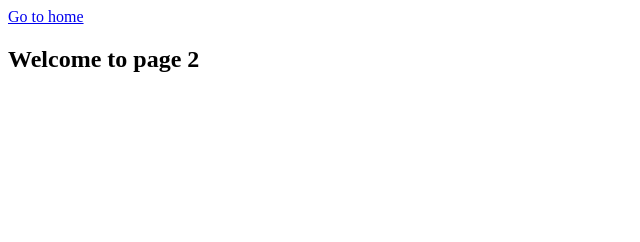
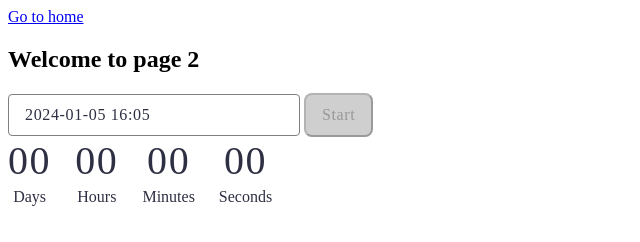
Before and after one commit to royalll1991/goit-js-hw-10, a website built with Vite: page src/1-timer.html in a window 1280 px wide. Shown: the whole page, without its empty margins (0-640 px from the left). Built offline with nearby package versions, Linux system fonts and the light colour scheme.

Commit message:
first-task

```diff
--- a/package.json
+++ b/package.json
@@ -9,12 +9,14 @@
     "preview": "vite preview"
   },
   "devDependencies": {
-    "vite": "^4.0.5",
-    "glob": "^8.1.0"
+    "glob": "^8.1.0",
+    "vite": "^4.0.5"
   },
   "author": "Alexander Repeta <alexander.repeta@gmail.com>",
   "license": "ISC",
   "dependencies": {
+    "flatpickr": "^4.6.13",
+    "izitoast": "^1.4.0",
     "vite-plugin-full-reload": "^1.0.5",
     "vite-plugin-html-inject": "^1.0.1"
   }
--- a/src/1-timer.html
+++ b/src/1-timer.html
@@ -12,6 +12,29 @@
       <a href="./index.html">Go to home</a>
       <h1>Welcome to page 2</h1>
     </section>
+
+    <input type="text" id="datetime-picker" />
+<button type="button" data-start id="start-button" disabled>Start</button>
+
+<div class="timer">
+  <div class="field">
+    <span class="value" data-days>00</span>
+    <span class="label">Days</span>
+  </div>
+  <div class="field">
+    <span class="value" data-hours>00</span>
+    <span class="label">Hours</span>
+  </div>
+  <div class="field">
+    <span class="value" data-minutes>00</span>
+    <span class="label">Minutes</span>
+  </div>
+  <div class="field">
+    <span class="value" data-seconds>00</span>
+    <span class="label">Seconds</span>
+  </div>
+</div>
+
     <script type="module" src="./js/1-timer.js"></script>
   </body>
 </html>
--- a/src/css/1-timer.css
+++ b/src/css/1-timer.css
@@ -0,0 +1,60 @@
+.timer{display: flex;
+    gap: 24px;
+}
+.field{display: flex;
+flex-direction: column;
+align-items: center;
+}
+
+.value{color: #2E2F42;
+    font-family: Montserrat;
+    font-size: 40px;
+    font-style: normal;
+    font-weight: 400;
+    line-height: 1.2em;
+    letter-spacing: 1.6px;}
+
+.label{color: #2E2F42;
+
+    font-family: Montserrat;
+    font-size: 16px;
+    font-style: normal;
+    font-weight: 400;
+    line-height: 1.5em;}
+
+#datetime-picker{width: 272px;
+
+    border-radius: 4px;
+    background: #FFF;
+    border: 1px solid #808080;
+    color: #2E2F42;
+    font-family: Montserrat;
+    font-size: 16px;
+    font-style: normal;
+    font-weight: 400;
+    line-height: 1.5em;
+    letter-spacing: 0.64px;
+padding-left: 16px;
+padding-top: 8px;
+padding-bottom: 8px;
+}
+
+    #datetime-picker:hover{border: 1px solid #000;}
+    #datetime-picker:active{border: 1px solid #4E75FF;}
+    #datetime-picker:disabled{background: #FAFAFA;}
+
+button{border-radius: 8px;
+    background: #4E75FF;
+    padding: 8px 16px;
+    color: #FFF;
+    font-family: Montserrat;
+    font-size: 16px;
+    font-style: normal;
+    font-weight: 500;
+    line-height: 1.5em;
+    letter-spacing: 0.64px;}
+
+    button:hover{background: #6C8CFF;
+        color: #FFF;}
+    button:disabled{color: #989898;
+        background: #CFCFCF;}
--- a/src/js/1-timer.js
+++ b/src/js/1-timer.js
@@ -0,0 +1,74 @@
+import flatpickr from "flatpickr";
+import "flatpickr/dist/flatpickr.min.css";
+import iziToast from "izitoast";
+
+document.addEventListener('DOMContentLoaded', function() {
+  const datetimePicker = document.getElementById('datetime-picker');
+  const startButton = document.getElementById('start-button');
+  const countdownDisplay = document.querySelector('.timer');
+
+  let userSelectedDate;
+
+  flatpickr(datetimePicker, {
+    enableTime: true,
+    time_24hr: true,
+    defaultDate: new Date(),
+    minuteIncrement: 1,
+    onClose: function(selectedDates) {
+      if (selectedDates.length > 0 && selectedDates[0] > new Date()) {
+        userSelectedDate = selectedDates[0];
+        startButton.removeAttribute('disabled');
+      } else {
+        startButton.setAttribute('disabled', 'disabled');
+
+        iziToast.show({
+          message: 'Please choose a date in the future'
+        });
+      }
+    },
+  });
+
+  startButton.addEventListener('click', function() {
+    startCountdownTimer();
+  });
+
+  function startCountdownTimer() {
+    const timerInterval = setInterval(function() {
+      const remainingTime = userSelectedDate - new Date();
+
+      if (remainingTime <= 0) {
+        clearInterval(timerInterval);
+        updateCountdownDisplay(0, 0, 0, 0);
+        startButton.setAttribute('disabled', 'disabled');
+      } else {
+        const { days, hours, minutes, seconds } = convertMs(remainingTime);
+        updateCountdownDisplay(days, hours, minutes, seconds);
+      }
+    }, 1000);
+  }
+
+  function updateCountdownDisplay(days, hours, minutes, seconds) {
+    document.querySelector('[data-days]').textContent = addLeadingZero(days);
+    document.querySelector('[data-hours]').textContent = addLeadingZero(hours);
+    document.querySelector('[data-minutes]').textContent = addLeadingZero(minutes);
+    document.querySelector('[data-seconds]').textContent = addLeadingZero(seconds);
+  }
+
+  function addLeadingZero(value) {
+    return value < 10 ? `0${value}` : value;
+  }
+
+  function convertMs(ms) {
+    const second = 1000;
+    const minute = second * 60;
+    const hour = minute * 60;
+    const day = hour * 24;
+
+    const days = Math.floor(ms / day);
+    const hours = Math.floor((ms % day) / hour);
+    const minutes = Math.floor(((ms % day) % hour) / minute);
+    const seconds = Math.floor((((ms % day) % hour) % minute) / second);
+
+    return { days, hours, minutes, seconds };
+  }
+});
```
Also changed, not shown: 1 other file.
